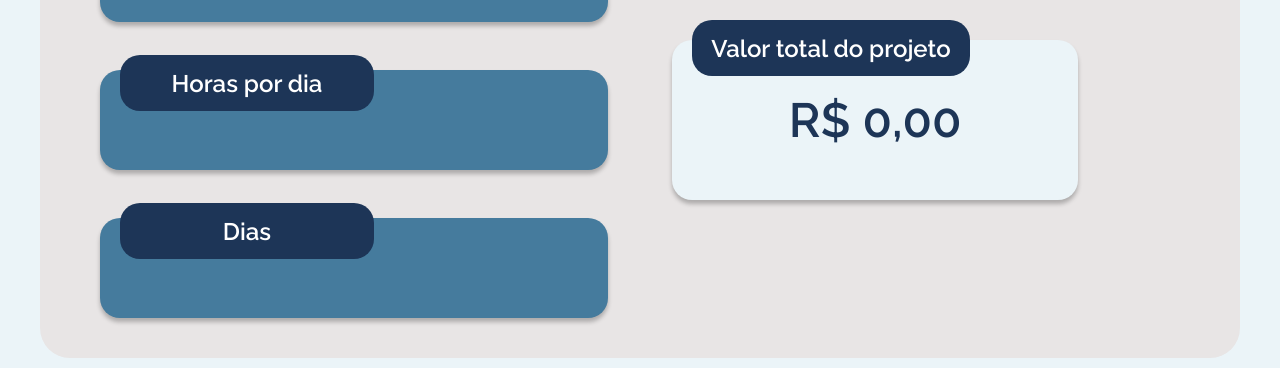
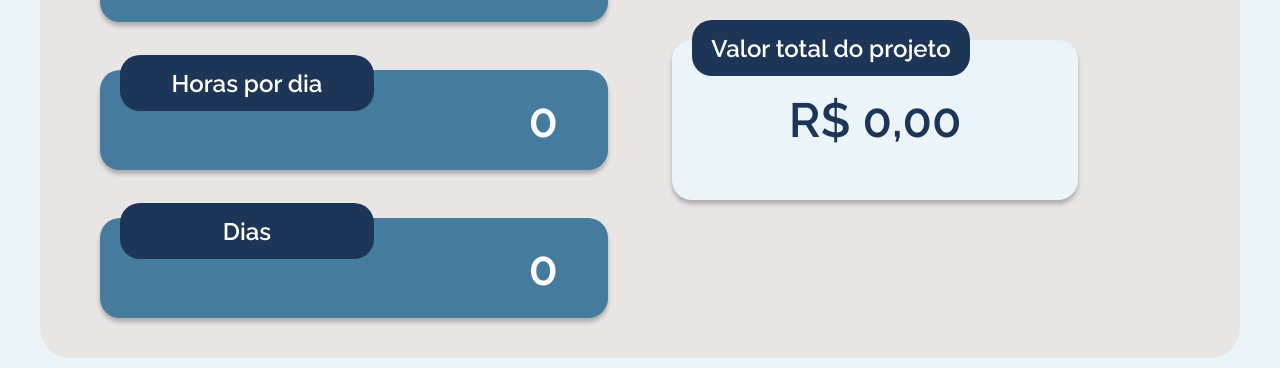
Before and after one commit to bduarte10/Dev.Calc, a React (Vite) app: page / in a window 1280 px wide. Shown: the part 371-739 px from the top of the page. Built offline with nearby package versions, Linux system fonts and the light colour scheme.

Commit message:
add placeholder

```diff
--- a/src/components/Calculator/index.tsx
+++ b/src/components/Calculator/index.tsx
@@ -57,6 +57,7 @@ export const Calculator = (props: CalcProps) => {
           <HorasDia
             id="horaDia"
             type="text"
+            placeholder="0"
             value={valorHoraDia ? valorHoraDia : ''}
             onChange={handleHoraDiaChange}
           />
@@ -66,6 +67,7 @@ export const Calculator = (props: CalcProps) => {
           <Dias
             id="dias"
             type="text"
+            placeholder="0"
             value={valorDia ? valorDia : ''}
             onChange={handleDiaChange}
           />
```
